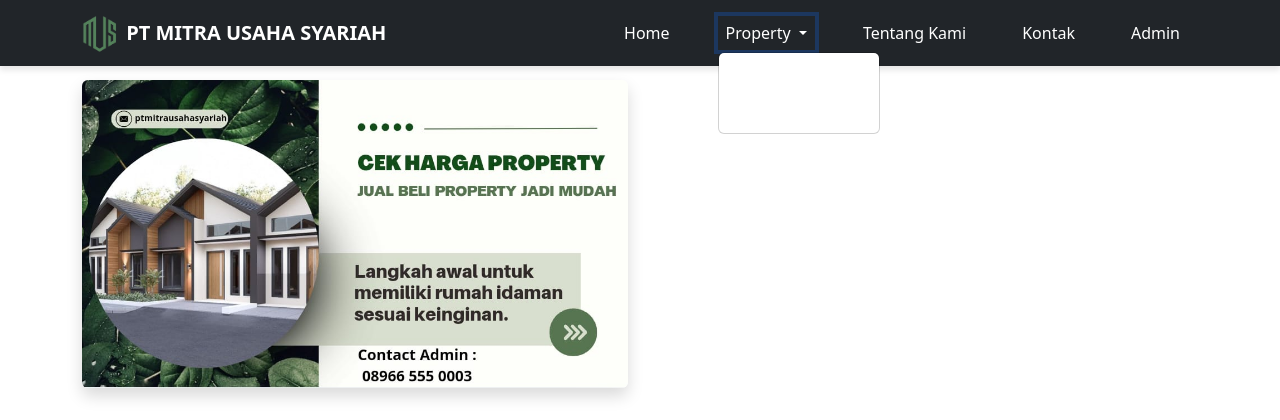
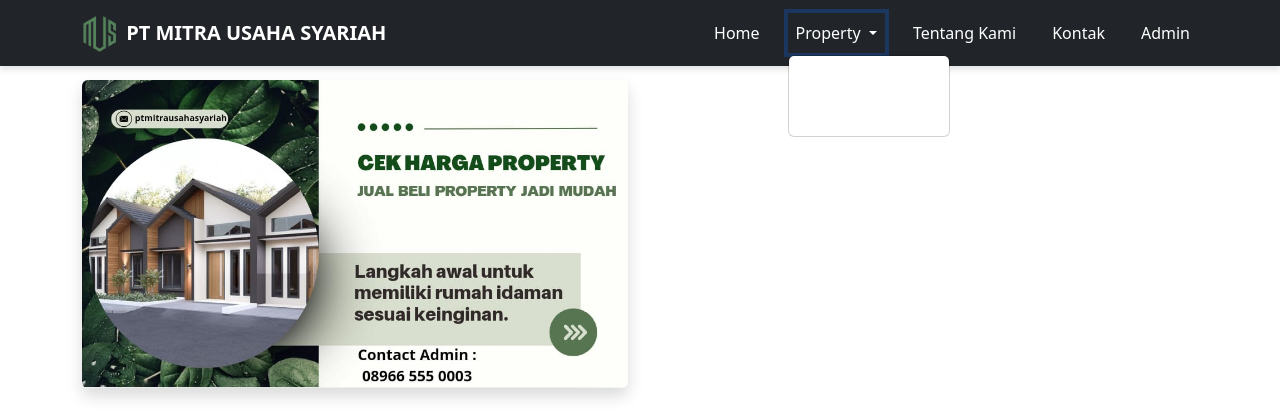
Before and after one commit to IbnuAlanNuari/jualbelirumah, a PHP site: page /index.php in a window 1280 px wide, after a click on "Property". Shown: the top 420 px of the page. Run offline with PHP 8.4, Linux system fonts and the light colour scheme; data that the repository does not hold is empty.

Commit message:
perbarui

```diff
--- a/assets/css/styles.css
+++ b/assets/css/styles.css
@@ -184,55 +184,3 @@
 .navbar-nav a:hover {
     color: #ffff00; /* Warna kuning saat hover */
 }
-
-
-    /* Membatasi lebar menu dropdown */
-    .navbar-nav .dropdown-menu {
-        max-width: 200px;
-        font-size: 0.9rem; /* Ukuran font lebih kecil */
-    }
-
-    /* Mengatur padding dan margin untuk item */
-    .navbar-nav .nav-item {
-        margin: 0 5px; /* Mengurangi jarak antar item */
-    }
-
-    .navbar-nav .nav-link {
-        padding: 5px 10px; /* Mengurangi padding dalam link */
-    }
-
-    /* Mengatur teks agar tidak terlalu panjang */
-    .navbar-nav .dropdown-menu .dropdown-item {
-        white-space: nowrap;
-        overflow: hidden;
-        text-overflow: ellipsis;
-    }
-
-    /* Menyelaraskan brand dan navigasi */
-    .navbar-brand {
-        white-space: nowrap; /* Mencegah pemisahan teks */
-    }
-
-    /* Mengatur margin menu */
-    .navbar-nav .nav-item {
-        margin: 0 10px;
-    }
-
-    /* Ukuran teks dropdown menu */
-    .dropdown-menu {
-        font-size: 0.9rem;
-    }
-
-    /* Membatasi panjang teks dropdown */
-    .dropdown-item {
-        white-space: nowrap;
-        overflow: hidden;
-        text-overflow: ellipsis;
-    }
-
-    /* Responsivitas: Spasi lebih kecil untuk layar kecil */
-    @media (max-width: 768px) {
-        .navbar-nav .nav-item {
-            margin: 0 5px;
-        }
-    }
```
